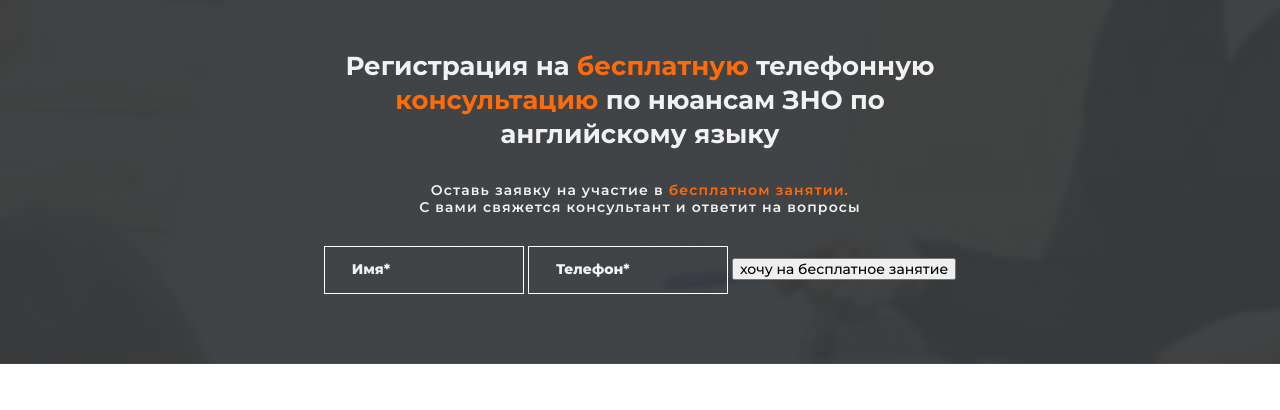
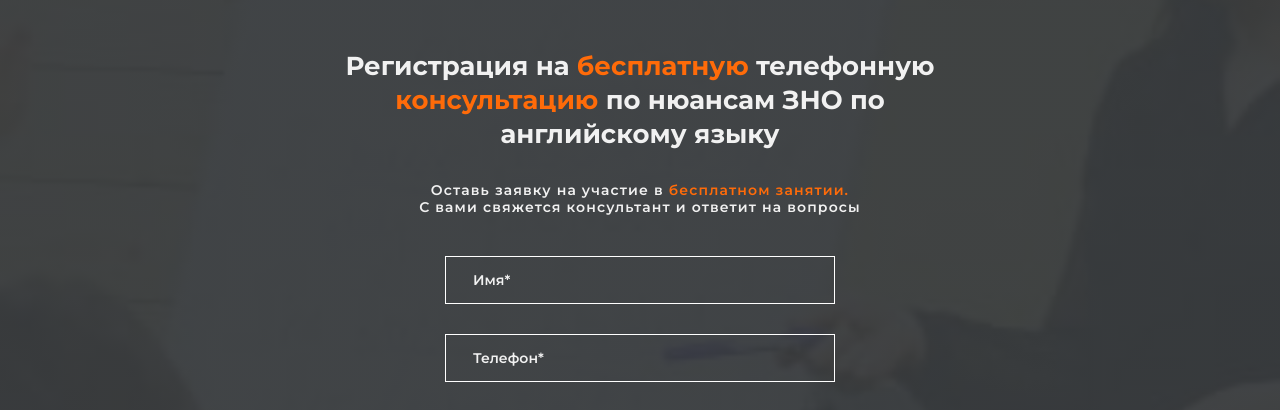
Before and after one commit to Maks1988-88-88/hellen, a website built with Parcel: page src/index.html in a window 1280 px wide. Shown: the top 410 px of the page. Built offline with nearby package versions, Linux system fonts and the light colour scheme.

Commit message:
form done 768 px
доделіваю 1354

```diff
--- a/src/partials/form.html
+++ b/src/partials/form.html
@@ -30,7 +30,7 @@
             />
             <label for="tel" class="form-label">Телефон*</label>
         </div>
-          <button class="" type="submit">хочу на бесплатное занятие</button>
+          <button class="main-btn" type="submit">хочу на бесплатное занятие</button>
         </form>
       </div>
     </section>
--- a/src/sass/components/_form.scss
+++ b/src/sass/components/_form.scss
@@ -9,6 +9,13 @@
     font-size: 14px;
     font-weight: 800;
     line-height: 19.04px;
+    @media screen and (min-width: 768px) {
+        padding-bottom: 71px;
+    }
+    @media screen and (min-width: 1354px) {
+        padding-top: 100px;
+        padding-bottom: 62px;
+    }
 }
 .form-text-part {
     color: var(--accent-color);
@@ -40,6 +47,7 @@ text-indent: 10px;
  }
 @media screen and (min-width: 768px) {
     margin: 0 auto;
+    padding-bottom: 40px;
     max-width: 452px;
     font-size: 14px;
     line-height: 1.214;
@@ -51,7 +59,7 @@ text-indent: 10px;
     font-size: 30px;
     line-height: 1.233;
     max-width: 1090px;
-    padding: 50px 70px 0 70px;
+    padding: 50px 70px 56px 70px;
 }
 }
 .form-input {
@@ -61,18 +69,17 @@ text-indent: 10px;
     height: 48px;
     border: 1px solid #FFFFFF;
     background: transparent;
-    &:focus {
+    font-weight: 600;
+    line-height: 1.214;
+    color: var(--bc-section-color);
+    font-style: italic;
+    &:focus, &:not(:placeholder-shown) {
         +.form-label {
             transform: translateY(-42px);
         }
-    }/*
-    &:not(:placeholder-shown) {
-        +.form-label{
-            ;
-        }
-    }*/
+    }
     @media screen and (min-width: 768px) {
-        max-width: 280px;
+        max-width: 390px;
         width: 100%;
     }
      @media screen and (min-width: 1354px) {
@@ -84,9 +91,21 @@ text-indent: 10px;
 .form-field {
     position: relative;
     display: inline-block;
+    width: 100%;
     &:first-child {
         margin-bottom: 20px;
     }
+
+    @media screen and (min-width: 768px)  {
+        display: inline-block;
+        max-width: 390px;
+      &:first-child {
+        margin-bottom: 30px;
+    }
+    }
+     @media screen and (min-width: 1354px) {
+          max-width: 478px;
+     }
 }
 .form-label {
     position: absolute;
@@ -94,7 +113,21 @@ text-indent: 10px;
     left: 28px;
     transform: translateY(-50%);
    transition: transform 250ms;
+font-weight: 600;
+line-height: 1.214;
 }
-.form-input:not(:placeholder-shown) +.form-label {
- transform: translateY(-50%)
+.form {
+    display: flex;
+    align-items: center;
+    justify-content: center;
+    flex-direction: column;
+    .main-btn {
+    margin-top: 50px;
+      @media screen and (min-width: 768px) {
+          margin-top: 31px;
+      }
+       @media screen and (min-width: 1354px) {
+           margin-top: 80px;
+       }
 }
+}
```
